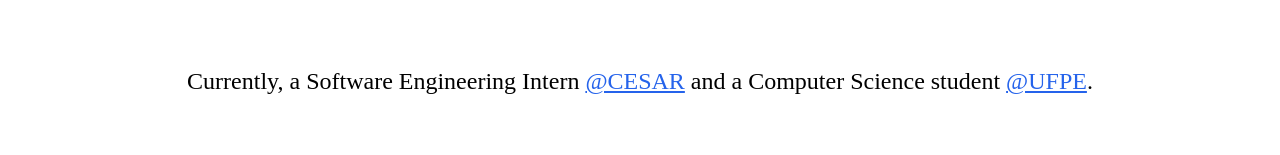
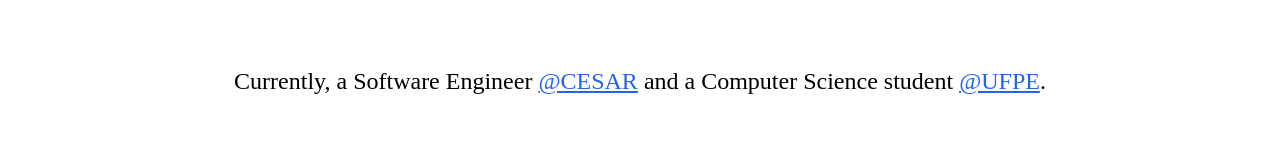
Before and after one commit to jpedroh/jpedroh.dev, a Next.js app: page / in a window 1280 px wide. Shown: the part 463-618 px from the top of the page. Built offline with nearby package versions, Linux system fonts and the light colour scheme.

Commit message:
Update index.js

```diff
--- a/components/Header/index.js
+++ b/components/Header/index.js
@@ -9,7 +9,7 @@ const Header = () => {
       />
       <h1>Hi there, I'm João Pedro 👋</h1>
       <p>
-        Currently, a Software Engineering Intern{" "}
+        Currently, a Software Engineer{" "}
         <a href="https://www.cesar.org.br/en" rel="noopener" target="_blank">
           @CESAR
         </a>{" "}and a Computer Science student{" "}
```
